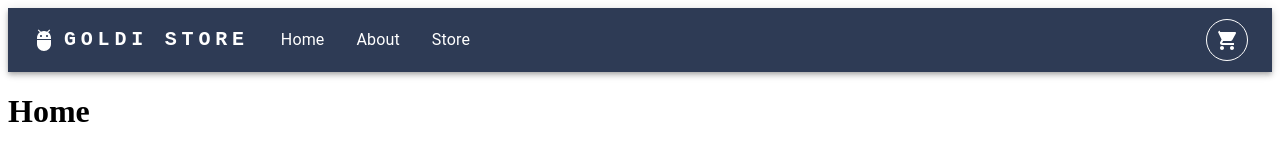
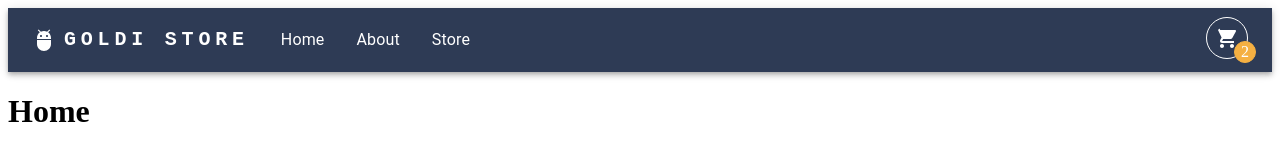
Before and after one commit to goldipl/React_Shop_App, a React (Vite) app: page / in a window 1280 px wide. Shown: the top 160 px of the page. Built offline with nearby package versions, Linux system fonts and the light colour scheme.

Commit message:
add counter box to Navbar

```diff
--- a/src/components/Navbar.tsx
+++ b/src/components/Navbar.tsx
@@ -127,8 +127,12 @@ const ResponsiveAppBar = () => {
                 </MenuItem>
               ))}
           </Box>
-
-         <ShoppingCartIcon sx={{ border: '1px solid #FFFFFF', borderRadius: '50%', padding: '8px', cursor: 'pointer' }}/>
+          <Box sx={{ position: 'relative' }}>
+            <ShoppingCartIcon sx={{ border: '1px solid #FFFFFF', borderRadius: '50%', padding: '8px', cursor: 'pointer' }}/>
+            <Box sx={{ display: 'flex', justifyContent: 'center', alignItems: 'center', position: 'absolute', bottom: '0', right: '-8px', border: '1px solid #F5B042', backgroundColor: '#F5B042', borderRadius: '50%', padding: '2px', cursor: 'pointer', width: '16px', height: '16px' }}>
+              2
+            </Box>
+         </Box>
         </Toolbar>
       </Container>
     </AppBar>
```
